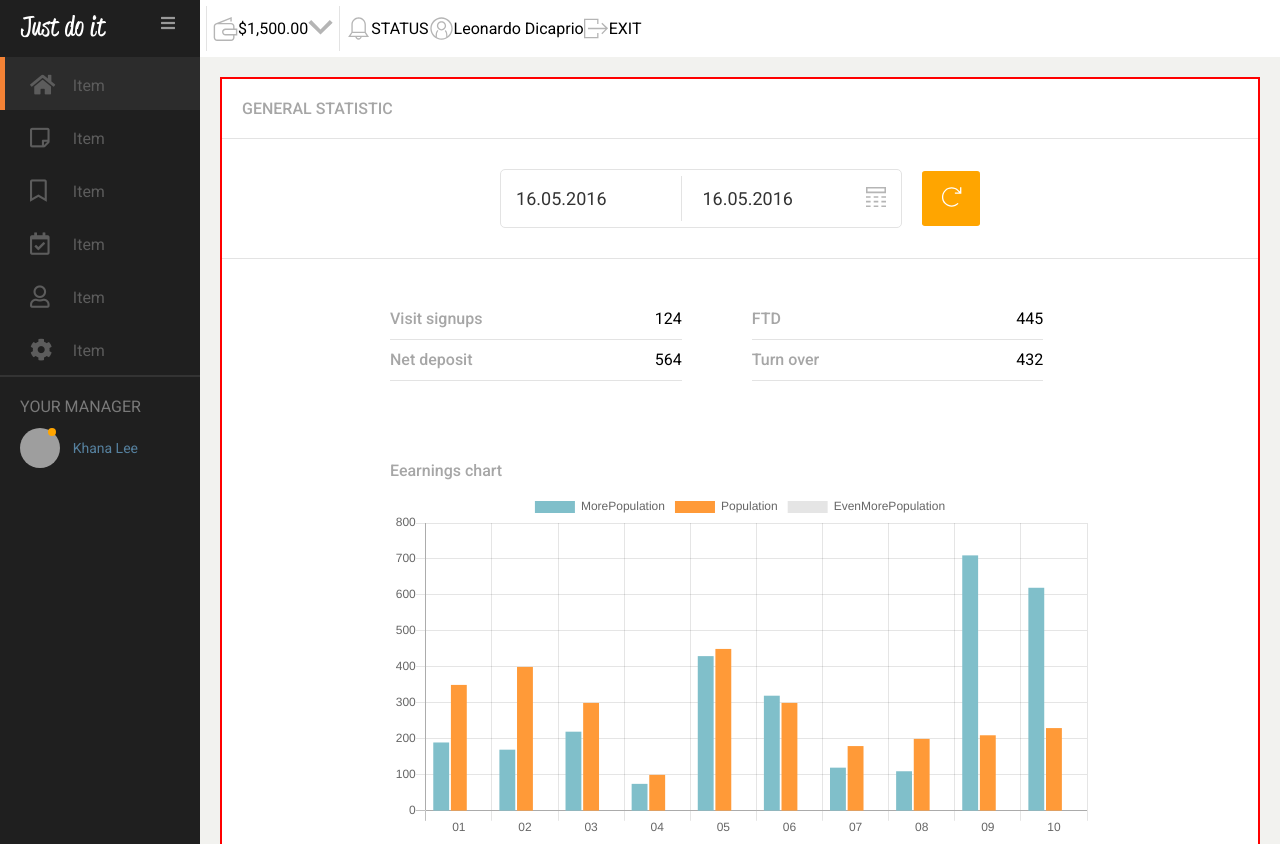
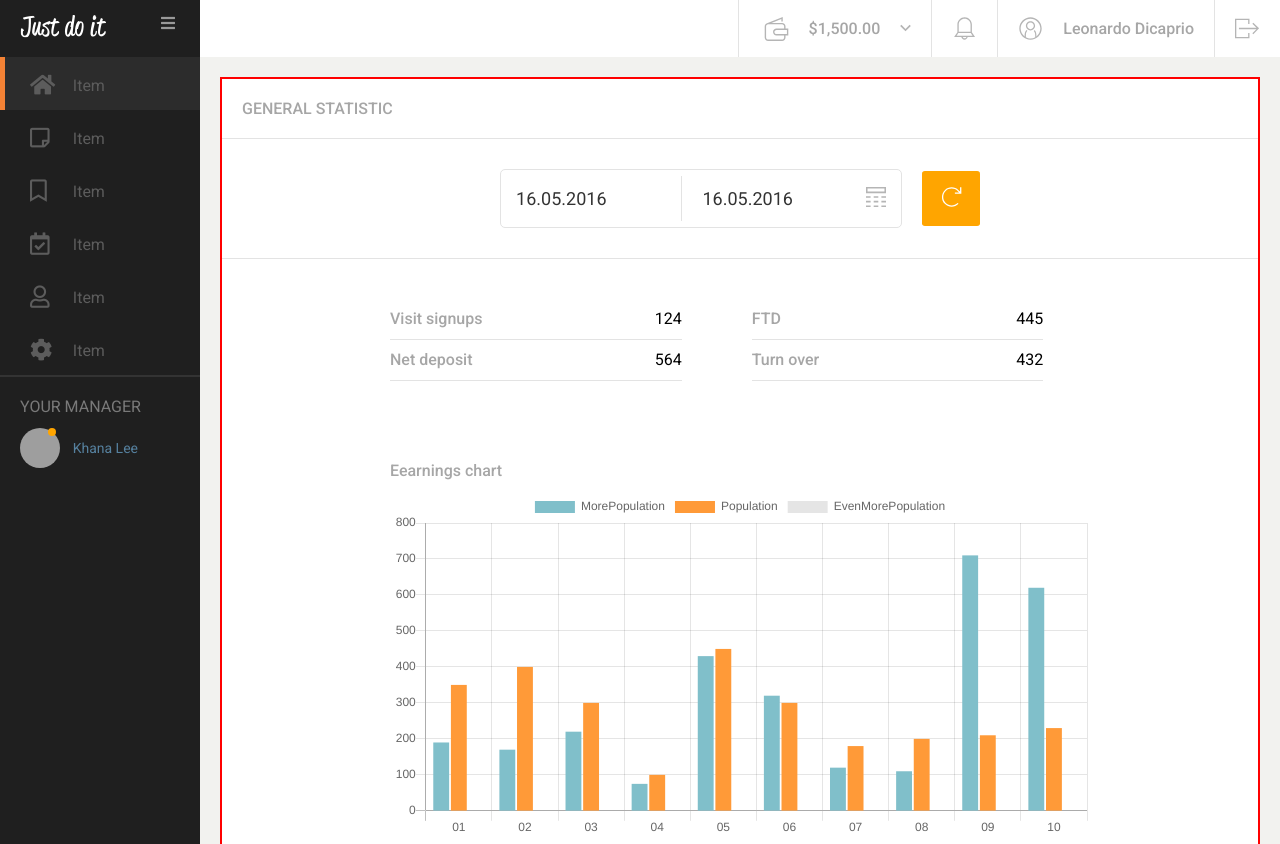
Before and after one commit to dave8git/dashboard-project, a plain HTML site: page index.html in a window 1280 px wide. Shown: the top 844 px of the page. Drawn offline with nearby package versions, Linux system fonts and the light colour scheme; grey boxes are pictures that could not be loaded.

Commit message:
fix navbar #2

```diff
--- a/index.html
+++ b/index.html
@@ -38,22 +38,22 @@
         <header>
             <div class="user-area">
                     <div class="content-grey-line-vertical"></div>
-                <img src="icons/wallet.svg" class="navbar-wallet-icon" alt="wallet icon">
-                <span class="navbar-text">$1,500.00</span>
-                    <img src="icons/arrow-down-small.svg" class="navbar-arrow-down-icon" alt="wallet icon">
+                <img src="icons/wallet.svg" class="navbar-wallet-icon margin-left-25 margin-right-20" alt="wallet icon">
+                <span class="main-text">$1,500.00</span>
+                    <img src="icons/arrow-down-small.svg" class="navbar-arrow-down-icon margin-left-20 margin-right-20" alt="wallet icon">
                     <div class="content-grey-line-vertical"></div>
 
-                <img src="icons/notification.svg" alt="" class="navbar-bell-icon-inner">
-                <span class="navbar-text-hidden-bell">STATUS</span>
+                <img src="icons/notification.svg" alt="" class="navbar-bell-icon-inner margin-left-20 margin-right-20">
+                <div class="content-grey-line-vertical"></div>
                 <div class="little-orange-dot"></div>
 
 
 
-                <img src="icons/profile.svg" alt="" class="navbar-profile-icon">
-                <span class="navbar-profile-text">Leonardo Dicaprio</span>
+                <img src="icons/profile.svg" alt="" class="navbar-profile-icon margin-left-20 margin-right-20">
+                <span class="main-text 0 margin-right-20">Leonardo Dicaprio</span>
 
-
-                <img src="icons/quit.svg" alt="" class="navbar-quit-icon"><span class="navbar-text-hidden-exit">EXIT</span>
+                <div class="content-grey-line-vertical"></div>
+                <img src="icons/quit.svg" alt="" class="navbar-quit-icon margin-left-20 margin-right-20">
             </div>
 
             <!-- <div class="user-area">
--- a/sass/style.scss
+++ b/sass/style.scss
@@ -48,6 +48,18 @@ body {
 .margin-top-25 {
     margin-top: 25px;
 }
+.margin-right-20 {
+    margin-right: 20px;
+}
+.margin-right-25 {
+    margin-right: 25px;
+}
+.margin-left-20 {
+    margin-left: 20px;
+}
+.margin-left-25 {
+    margin-left: 25px;
+}
 .no-style-links {
     text-decoration: none;
 }
@@ -55,13 +67,17 @@ body {
     color: #a6a6a6;
     font-weight: 500;
 }
+.main-text-blue {
+    font-weight: 400px;
+    font-size: 14px;
+    color: #56819f;
+}
 .text-align-center {
     text-align: center;
 }
 .content-grey-line-vertical {
                 border-right: 1px solid #e3e3e3;
-                height: 45px;
-                margin: 6px;
+                height: 57px;
             }
 /* Navbar icons */
 header {
@@ -69,6 +85,7 @@ header {
         display: flex;
         flex-direction: row;
         align-items: center;
+        justify-content: flex-end;
     }
     .navbar-wallet-icon {
         width: 25px;
@@ -87,8 +104,13 @@ header {
         height: 25px;
     }
     .navbar-arrow-down-icon {
-        width: 25px;
-        height: 25px;
+        width: 11px;
+        height: 11px;
+    }
+    .content-grey-vertical-header {
+        border-right: 1px solid #e3e3e3;
+        height: 45px;
+        margin: 6px;
     }
 }
 
@@ -194,7 +216,6 @@ header {
 header {
     margin-left: 200px;
     background: $white;
-    height: 57px;
     position: absolute;
     top: 0;
     right: 0;
```
Also changed, not shown: css/style.css, 1 other file.
